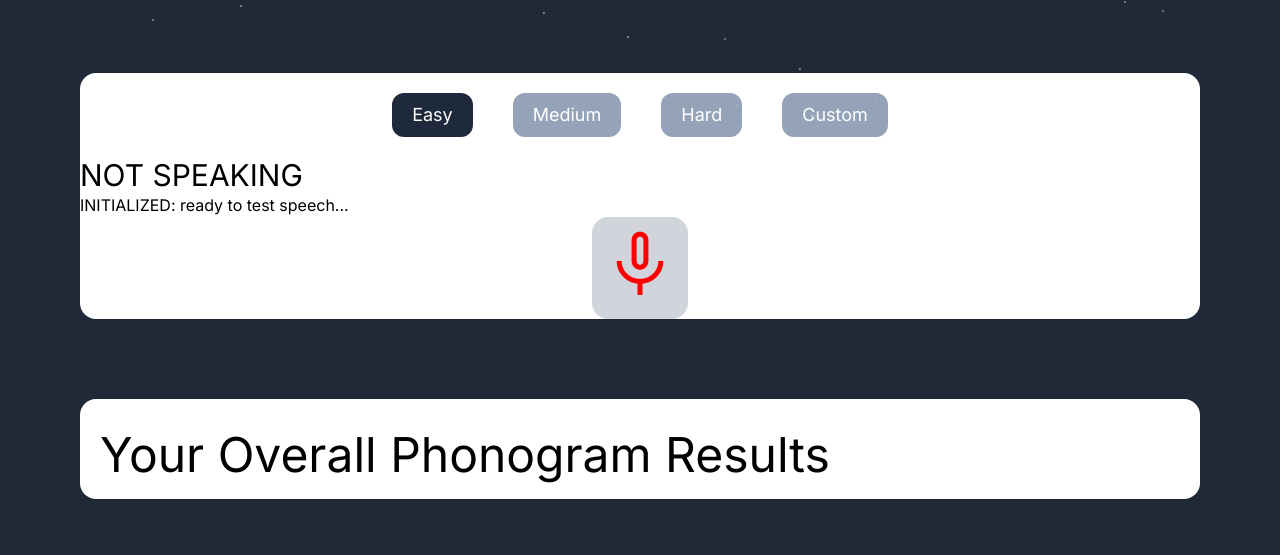
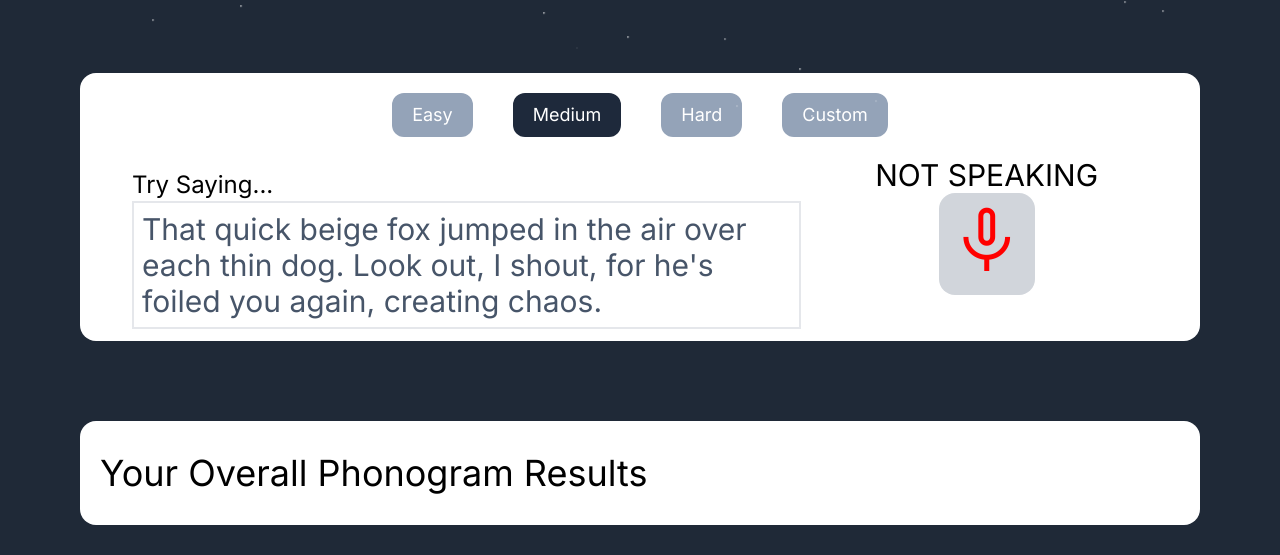
Before and after one commit to sjsikora/EarthLingo, a Next.js app: page / in a window 1280 px wide. Shown: the part 659-1214 px from the top of the page. Built offline with nearby package versions, Linux system fonts and the light colour scheme.

Commit message:
Update font sizes and grid layout in DataBar and PhonicData components

```diff
--- a/app/components/graph/DataBar.tsx
+++ b/app/components/graph/DataBar.tsx
@@ -8,7 +8,7 @@ type DataBarProps = {
 
 const DataBar:React.FC<DataBarProps> = ({score, phoneme, count}) => {
 
-    return <div className='text-5xl p-3 flex'>
+    return <div className='text-4xl p-3 flex'>
         <div className='shadow-xl border-2 flex rounded-3xl'>
             <div className={(score > 90 ? 'text-emerald-800 p-3' : (score > 80 ? 'text-orange-400 p-3' : 'text-rose-600 p-3'))}> {score} </div>
             <div className='p-3'> | </div>
--- a/app/components/graph/PhonicData.tsx
+++ b/app/components/graph/PhonicData.tsx
@@ -10,10 +10,10 @@ const PhonicGraph:React.FC<PhonicGraphProps> = ({phonicResults}) => {
 
 
     return <div className='p-5'>
-        <div className='pt-3'>
-            <p className='text-5xl'> Your Overall Phonogram Results </p>
+        <div className='py-3'>
+            <p className='text-4xl'> Your Overall Phonogram Results </p>
         </div>
-        <div className='grid grid-cols-1 md:grid-cols-2 '>
+        <div className='grid grid-cols-1 md:grid-cols-3'>
             {phonicResults?.sortMyPhonogram().map((phonogram) => {
                 if (phonogram[1].score > 99) return;
                 return <DataBar score={phonogram[1].score} count={phonogram[1].count} key={phonogram[0]} phoneme={phonogram[0]}/>
--- /dev/null
+++ b/app/components/speech/MicrophoneAndReferenceHandler.tsx
@@ -0,0 +1,65 @@
+import React, { useEffect, useState } from 'react';
+import ReferenceButton from './ReferenceButton';
+import sentences from "../../js/paragraphs.json"
+import MicrophoneButton from './MicrophoneButton';
+
+
+type MicroPhoneAndReferenceHandlerProps = {
+
+    // Microphone Props
+    isMicrophoneOn: boolean;
+    whenMicrophoneClicked: () => void;
+
+    // ReferenceText Props
+    referenceText: string;
+    setReferenceText: React.Dispatch<React.SetStateAction<string>>;
+
+};
+
+const MicroPhoneAndReferenceHandler:React.FC<MicroPhoneAndReferenceHandlerProps> = ({isMicrophoneOn, whenMicrophoneClicked, referenceText, setReferenceText }) => {
+
+    const[difficulty, setDifficulty] = useState<string>('medium');
+    const[difficultyIndex, setDifficultyIndex] = useState<{easy : number, medium : number, hard : number}>({easy: 0, medium: 0, hard: 0});
+
+    useEffect(() => {
+        const difficultyIndex = window.localStorage.getItem('difficultyIndex');
+        if (difficultyIndex) {
+            setDifficultyIndex(JSON.parse(difficultyIndex));
+        }
+    }, [])
+
+    function onReferenceButtonClick(difficulty: "easy" | "medium" | "hard") {
+        setDifficulty(difficulty);
+
+        const index = (difficultyIndex[difficulty] + 1) % sentences[difficulty].length;
+        setReferenceText(sentences[difficulty][index]);
+        setDifficultyIndex({...difficultyIndex, [difficulty]: index});
+        window.localStorage.setItem('difficultyIndex', JSON.stringify(difficultyIndex));
+    }
+
+
+
+    return <div>
+        <div className='flex justify-center'>
+                <ReferenceButton selected={difficulty === 'easy'} name='Easy' onClick={() => onReferenceButtonClick('easy')}/>
+                <ReferenceButton selected={difficulty === 'medium'} name='Medium' onClick={() => onReferenceButtonClick('medium')}/>
+                <ReferenceButton selected={difficulty === 'hard'} name='Hard' onClick={() => onReferenceButtonClick('hard')}/>
+                <ReferenceButton selected={difficulty === 'custom'} name='Custom' onClick={() => setDifficulty('custom')}/>
+        </div>
+        <div className='px-10 flex'>
+
+            <div className='p-3 w-2/3'>
+                <div className="text-2xl"> Try Saying...</div>
+                <div className='p-2 border-2 text-slate-600 text-3xl'>
+                    {referenceText}
+                </div>
+            </div>
+
+            <div className='pb-10 w-1/3'>
+                <p className='text-3xl flex justify-center'> {isMicrophoneOn ? 'SPEAKING' : 'NOT SPEAKING'}</p>
+                <MicrophoneButton isMicrophoneOn={isMicrophoneOn} whenClicked={whenMicrophoneClicked} />
+            </div>
+        </div>
+    </div>
+}
+export default MicroPhoneAndReferenceHandler;
--- a/app/components/speech/ReferenceHandler.tsx
+++ b/app/components/speech/ReferenceHandler.tsx
@@ -1,30 +1,44 @@
 import React, { useEffect, useState } from 'react';
 import ReferenceButton from './ReferenceButton';
+import sentences from "../../js/paragraphs.json"
 
 type ReferenceTextProps = {
     text: string;
+    difficulty: string;
+    difficultyIndex : {easy : number, medium : number, hard : number}
     setReferenceText: React.Dispatch<React.SetStateAction<string>>;
+    setDifficulty: React.Dispatch<React.SetStateAction<string>>;
+    setDifficultyIndex: React.Dispatch<React.SetStateAction<{easy: number; medium: number; hard: number }>>
 
 };
 
-const ReferenceText:React.FC<ReferenceTextProps> = ({text}) => {
+const ReferenceText:React.FC<ReferenceTextProps> = ({text, difficulty, difficultyIndex, setReferenceText, setDifficulty, setDifficultyIndex}) => {
 
-    const[difficulty, setDifficulty] = useState<string>('easy');
-    const[index, setIndex] = useState({easy: 0, medium: 0, hard: 0});
 
-    useEffect(() => {
+    function onReferenceButtonClick(difficulty: "easy" | "medium" | "hard") {
+        setDifficulty(difficulty);
 
-    }, [])
+        let index = difficultyIndex[difficulty] + 1;
+        setReferenceText(sentences[difficulty][index]);
+        setDifficultyIndex({...difficultyIndex, [difficulty]: index});
+        window.localStorage.setItem('difficultyIndex', JSON.stringify(difficultyIndex));
+    }
+
 
     return <div >
         <div className='flex justify-center'>
-            <ReferenceButton selected={difficulty === 'easy'} name='Easy' onClick={() => setDifficulty('easy')}/>
-            <ReferenceButton selected={difficulty === 'medium'} name='Medium' onClick={() => setDifficulty('medium')}/>
-            <ReferenceButton selected={difficulty === 'hard'} name='Hard' onClick={() => setDifficulty('hard')}/>
+
+            <ReferenceButton selected={difficulty === 'easy'} name='Easy' onClick={() => onReferenceButtonClick('easy')}/>
+            <ReferenceButton selected={difficulty === 'medium'} name='Medium' onClick={() => onReferenceButtonClick('medium')}/>
+            <ReferenceButton selected={difficulty === 'hard'} name='Hard' onClick={() => onReferenceButtonClick('hard')}/>
             <ReferenceButton selected={difficulty === 'custom'} name='Custom' onClick={() => setDifficulty('custom')}/>
-
         </div>
 
+            <div>
+                {text}
+            </div>
+
     </div>
+
 }
 export default ReferenceText;
--- a/app/components/speech/SpeechHandler.tsx
+++ b/app/components/speech/SpeechHandler.tsx
@@ -1,10 +1,9 @@
 "use client";
 import React, { use, useEffect, useState } from 'react';
-import MicrophoneButton from './MicrophoneButton';
 import { getTokenOrRefresh } from '../../js/token_util';
 import * as speechsdk from "microsoft-cognitiveservices-speech-sdk"
-import ReferenceText from './ReferenceHandler';
 import { Phonogram, PhoneticAssessmentResults} from '../../js/types';
+import MicroPhoneAndReferenceHandler from './MicrophoneAndReferenceHandler';
 
 type SpeechHandlerProps = {
     phonicResults: PhoneticAssessmentResults;
@@ -16,6 +15,7 @@ type SpeechHandlerProps = {
 const SpeechHandler:React.FC<SpeechHandlerProps> = ({phonicResults, psudeoValueForRerender, setPsudeoValueForRerender}) => {
 
     const [referenceText, setReferenceText] = useState("That quick beige fox jumped in the air over each thin dog. Look out, I shout, for he's foiled you again, creating chaos.");
+
     const [displayText, setDisplayText] = useState('INITIALIZED: ready to test speech...');
     const [microphoneisOn, setMicrophoneState] = useState(false);
 
@@ -70,16 +70,12 @@ const SpeechHandler:React.FC<SpeechHandlerProps> = ({phonicResults, psudeoValueF
     }
 
     return <div>
-        <div className='flex justify-center flex flex-col'>
-
-            <ReferenceText text={referenceText} setReferenceText={setReferenceText} />
-            {microphoneisOn ? <p className='text-3xl'> SPEAKING </p> : <p className='text-3xl'> NOT SPEAKING </p>}
-            {displayText}
-            <MicrophoneButton isMicrophoneOn={microphoneisOn} whenClicked={speechToResults}/>
-
-        </div>
-
-
+        <MicroPhoneAndReferenceHandler
+            isMicrophoneOn={microphoneisOn}
+            whenMicrophoneClicked={speechToResults}
+            referenceText={referenceText}
+            setReferenceText={setReferenceText}
+        />
     </div>
 }
 export default SpeechHandler;
--- a/app/js/types.tsx
+++ b/app/js/types.tsx
@@ -53,7 +53,7 @@ export class PhoneticAssessmentResults {
         score: number;
         count: number;
     }][] {
-        const sortedPhonogram = Object.entries(this.myPhonicScore).sort((a, b) => b[1].score - a[1].score);
+        const sortedPhonogram = Object.entries(this.myPhonicScore).sort((a, b) => a[1].score - b[1].score);
         return sortedPhonogram;
     }
 }
--- a/app/page.tsx
+++ b/app/page.tsx
@@ -12,6 +12,7 @@ const orbitron = Orbitron({subsets: ['latin']});
 const Page = () => {
 
     const [phoneticAssessmentResults, setPhoneticAssessmentResults] = useState<PhoneticAssessmentResults>(new PhoneticAssessmentResults());
+    // This value is a bit weird, but there is no time to restructure. When SpeechHandler updates the phoneticAssessmentResults, it will update this value to rerender the PhonicGraph
     const [psudeoValueForRerender, setPsudeoValueForRerender] = useState<number>(0);
 
     // This function will check if myPhonicScore used in phonic_results is in local storage.
```
